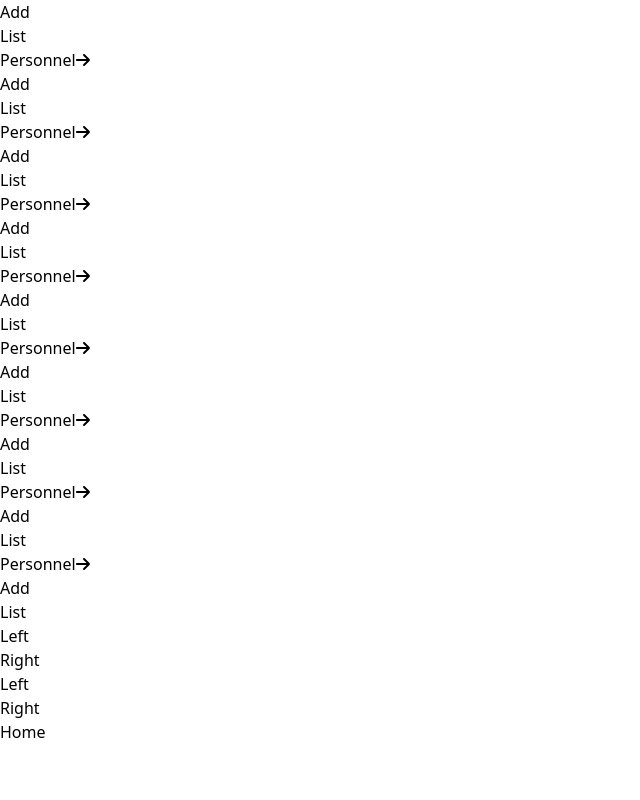
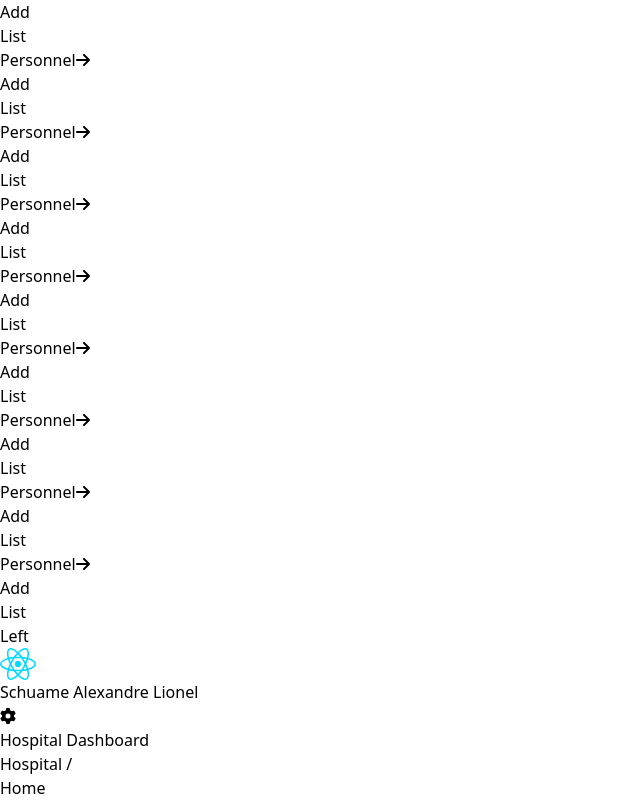
Before and after one commit to alessandrini11/hospiface_front, a React (Vite) app: page / in a window 1280 px wide. Shown: the part 464-1264 px from the top of the page, without its empty margins (0-640 px from the left). Before the commit the page ends 1208 px from the top, so only its background shows below. Built offline with nearby package versions, Linux system fonts and the light colour scheme.

Commit message:
layout completed

```diff
--- a/src/components/Header.jsx
+++ b/src/components/Header.jsx
@@ -1,12 +1,21 @@
 import React from 'react'
 import Container from './Container'
+import Icon from '../assets/react.svg'
+import { FontAwesomeIcon } from '@fortawesome/react-fontawesome'
+import { faCog } from '@fortawesome/free-solid-svg-icons'
 const Header = () => {
   return (
     <header className="bg-teal-500 py-4 text-white">
         <Container className="">
             <div className="flex justify-between items-center">
                 <div className="">Left</div>
-                <div className="">Right</div>
+                <div className="flex items-center space-x-5">
+                  <div className="flex items-center space-x-1">
+                    <img src={Icon} className="h-6" alt="icon" />
+                    <span>Schuame Alexandre Lionel</span>
+                  </div>
+                  <a href="#" className=""><FontAwesomeIcon icon={faCog}/></a>
+                </div>
             </div>
         </Container>
     </header>
--- a/src/components/Layout.jsx
+++ b/src/components/Layout.jsx
@@ -45,7 +45,7 @@ const Layout = (props) => {
         <div className="col-span-6">
             <Header></Header>
             <Navigation></Navigation>
-            <main className="bg-[#dbe1f7]">
+            <main className="bg-[#dbe1f7] py-4">
               <Container>
                 {props.children}
               </Container>
--- a/src/components/Navigation.jsx
+++ b/src/components/Navigation.jsx
@@ -6,8 +6,8 @@ const Navigation = () => {
     <div>
         <Container>
             <div className="flex justify-between py-2">
-                <div className="">Left</div>
-                <div className="">Right</div>
+                <div className="">Hospital Dashboard</div>
+                <div className="">Hospital /</div>
             </div>
         </Container>
     </div>
```
